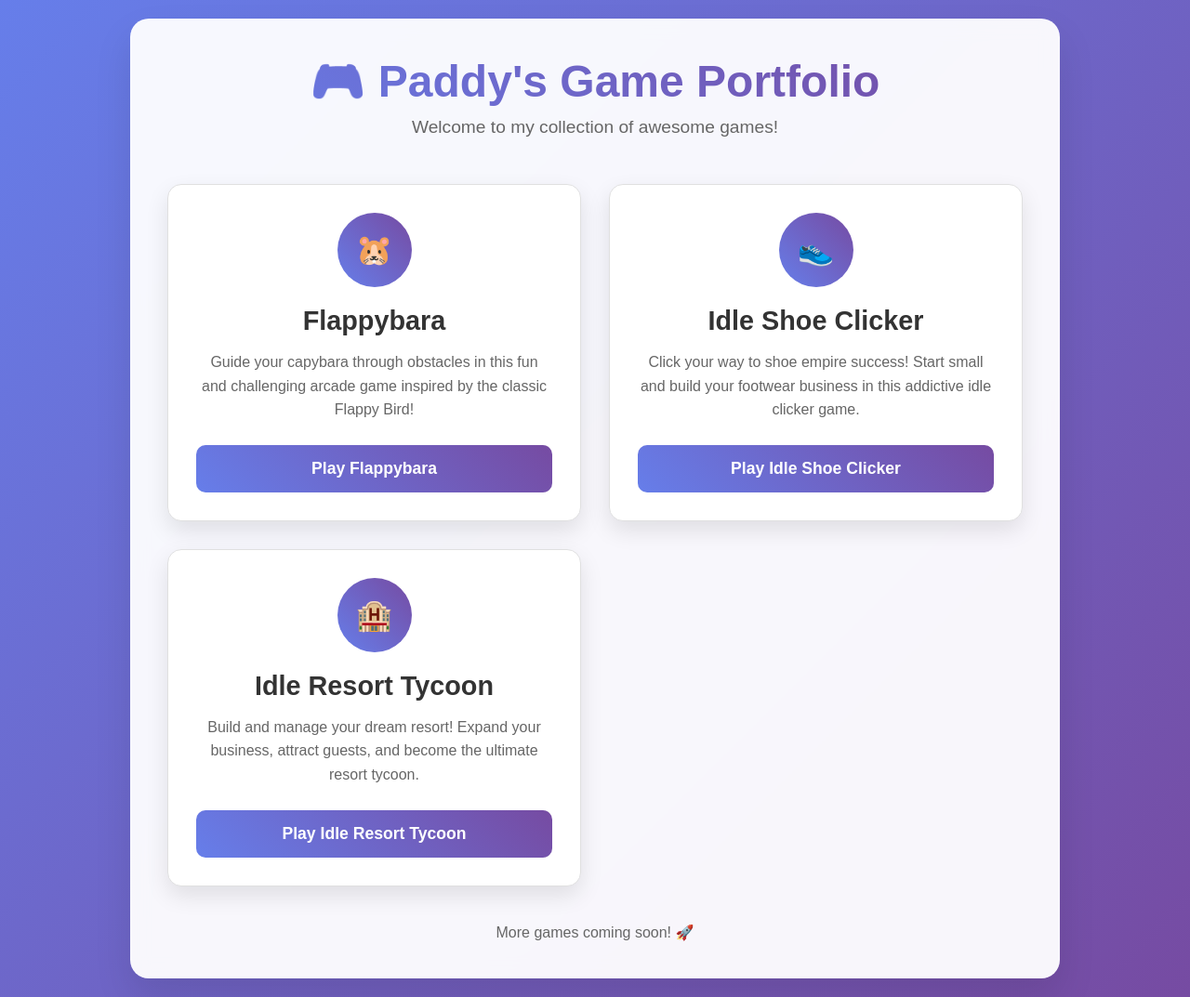
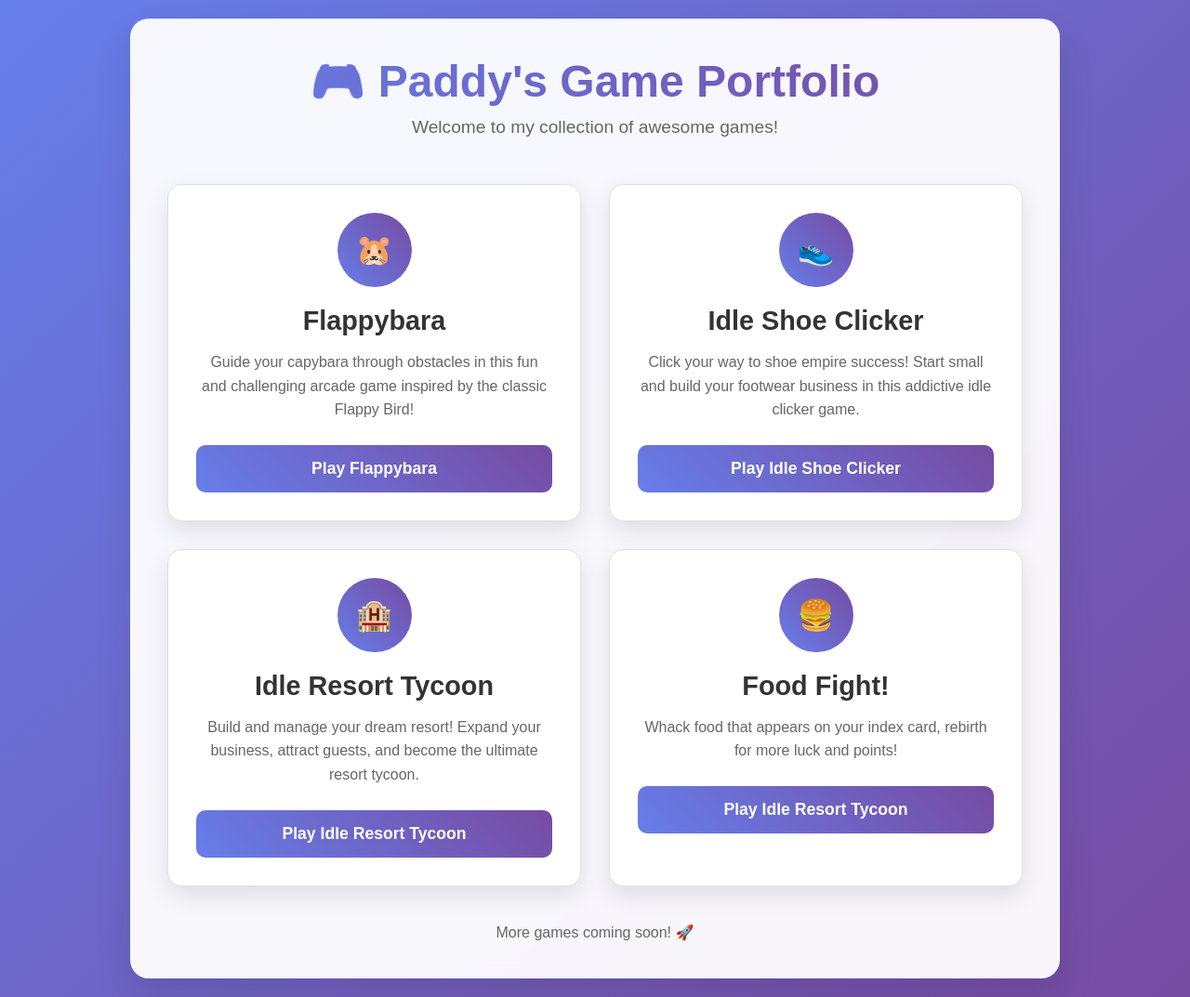
Before and after one commit to paddysgames/games, a plain HTML site: page index.html in a window 1280 px wide. Shown: the whole page at 93% size. Drawn offline with Linux system fonts and the light colour scheme.

Commit message:
Update index.html

```diff
--- a/index.html
+++ b/index.html
@@ -171,6 +171,14 @@
                 <p>Build and manage your dream resort! Expand your business, attract guests, and become the ultimate resort tycoon.</p>
                 <a href="idle_resort_tycoon.html" class="play-button">Play Idle Resort Tycoon</a>
             </div>
+
+              <div class="game-card">
+                <div class="game-icon">🍔</div>
+                <h3>Food Fight!</h3>
+                <p>Whack food that appears on your index card, rebirth for more luck and points!</p>
+                <a href="food_fight.html" class="play-button">Play Idle Resort Tycoon</a>
+            </div>
+
         </div>
 
         <div class="footer">
```
